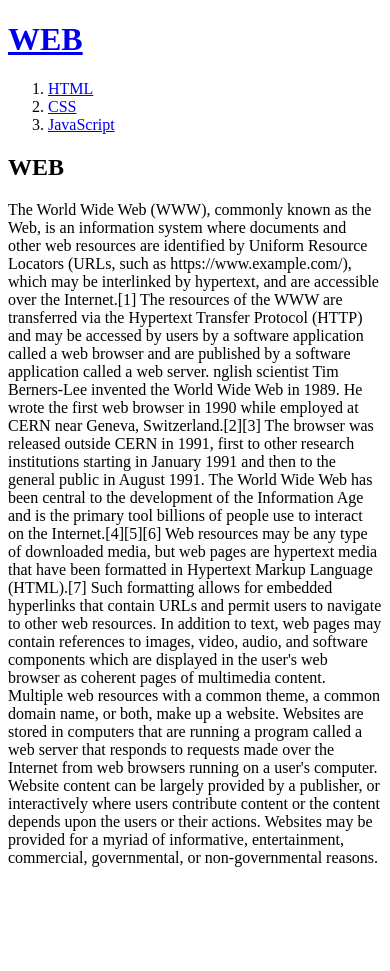
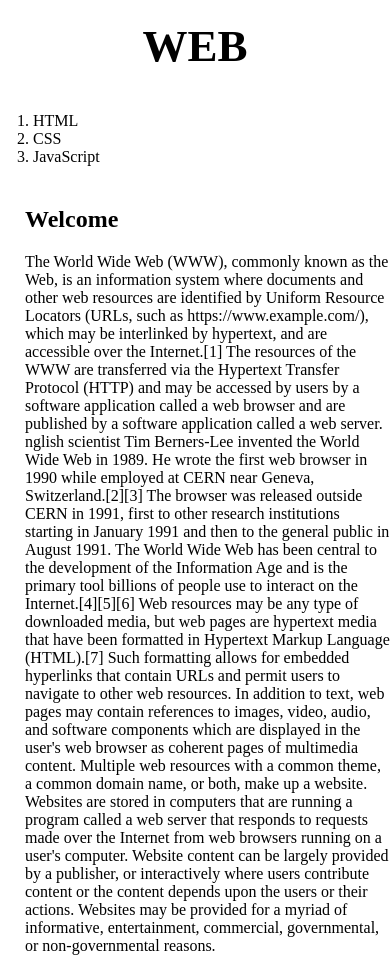
Before and after one commit to munju0/web1, a plain HTML site: page index.html in a window 390 px wide. Before the commit the page ends 883 px from the top, so only its background shows below. Drawn offline with Linux system fonts and the light colour scheme.

Commit message:
Add files via upload

```diff
--- a/index.html
+++ b/index.html
@@ -2,6 +2,8 @@
 <html>
 <head>
   <title>WEB1 - Welcome</title>
+    <meta charset="utf-8">
+    <link rel="stylesheet" href="style.css">
   <meta charset="utf-8">
 
   <!-- Global site tag (gtag.js) - Google Analytics -->
@@ -18,16 +20,21 @@
 </head>
 <body>
   <h1><a href="index.html">WEB</a></h1>
+  <div id="grid">
     <ol>
       <li><a href="1.html">HTML</a></li>
       <li><a href="2.html">CSS</a></li>
       <li><a href="3.html">JavaScript</a></li>
     </ol>
-<h2>WEB</h2>
-<p>The World Wide Web (WWW), commonly known as the Web, is an information system where documents and other web resources are identified by Uniform Resource Locators (URLs, such as https://www.example.com/), which may be interlinked by hypertext, and are accessible over the Internet.[1] The resources of the WWW are transferred via the Hypertext Transfer Protocol (HTTP) and may be accessed by users by a software application called a web browser and are published by a software application called a web server.
+      <div id="article">
+        <h2>Welcome</h2>
+          <p>
+            The World Wide Web (WWW), commonly known as the Web, is an information system where documents and other web resources are identified by Uniform Resource Locators (URLs, such as https://www.example.com/), which may be interlinked by hypertext, and are accessible over the Internet.[1] The resources of the WWW are transferred via the Hypertext Transfer Protocol (HTTP) and may be accessed by users by a software application called a web browser and are published by a software application    called  a web server.
             nglish scientist Tim Berners-Lee invented the World Wide Web in 1989. He wrote the first web browser in 1990 while employed at CERN near Geneva, Switzerland.[2][3] The browser was released outside CERN in 1991, first to other research institutions starting in January 1991 and then to the general public in August 1991. The World Wide Web has been central to the development of the Information Age and is the primary tool billions of people use to interact on the Internet.[4][5][6]
             Web resources may be any type of downloaded media, but web pages are hypertext media that have been formatted in Hypertext Markup Language (HTML).[7] Such formatting allows for embedded hyperlinks that contain URLs and permit users to navigate to other web resources. In addition to text, web pages may contain references to images, video, audio, and software components which are displayed in the user's web browser as coherent pages of multimedia content.
-Multiple web resources with a common theme, a common domain name, or both, make up a website. Websites are stored in computers that are running a program called a web server that responds to requests made over the Internet from web browsers running on a user's computer. Website content can be largely provided by a publisher, or interactively where users contribute content or the content depends upon the users or their actions. Websites may be provided for a myriad of informative, entertainment, commercial, governmental, or non-governmental reasons.
+            Multiple web resources with a common theme, a common domain name, or both, make up a website. Websites are stored in computers that are running a program called a web server that responds to requests made over the Internet from web browsers running on a user's computer. Website content can be largely provided by a publisher, or interactively where users contribute content or the content depends upon the users or their actions. Websites may be provided for a myriad of informative,      entertainment, commercial, governmental, or non-governmental reasons.
           </p>
+    </div>
+  </div>
 </body>
 </html>
--- /dev/null
+++ b/style.css
@@ -0,0 +1,40 @@
+  body{
+  margin: 0;
+  }
+  a{
+    color: black;
+    text-decoration: none;
+    }
+  h1{
+    font-size: 45px;
+    text-align: center;
+    border-bottom: 1px solid gray;
+    margin: 0;
+    padding: 20px
+    }
+  ol{
+    border-right: 1px solid gray;
+    width: 100px;
+    margin:0;
+    padding:20px;
+    }
+  #grid{
+      display: grid;
+      grid-template-columns: 150px 1fr;
+    }
+  #grid ol{
+        padding-left: 33px;
+  }
+  #grid #article{
+    padding-left: 25px;
+  }
+  @media(max-width:800px){
+    #grid{
+      display: block;
+    }
+      ol{
+        border-right:none;
+      }
+        h1 {
+    border-bottom:none;
+  }
```
Also changed, not shown: 1.html (+19 -8 lines), 2.html (+18 -7 lines), 3.html (+5 -1 lines), box.html (added, +20 -0 lines), grid.html (added, +22 -0 lines), mediaquery.html (added, +23 -0 lines). Lines whose indentation alone changed are shown as unchanged.
